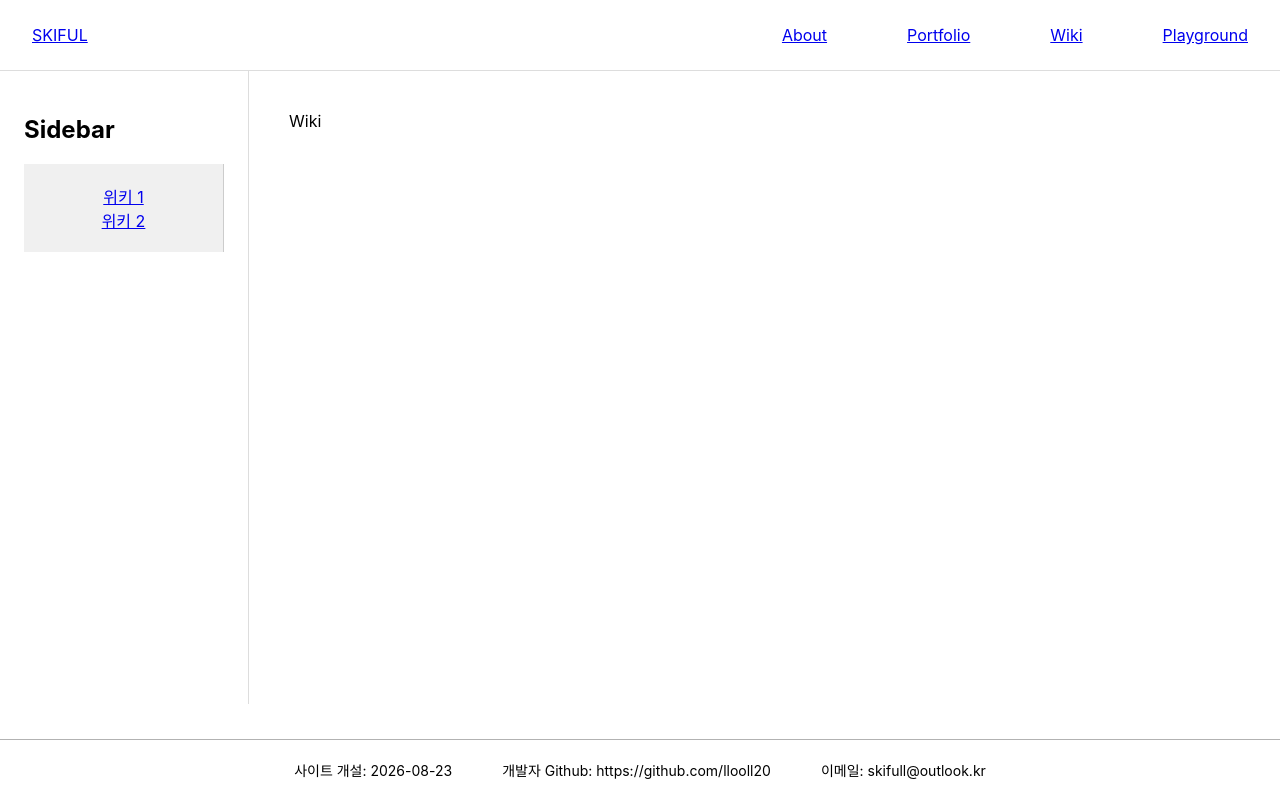
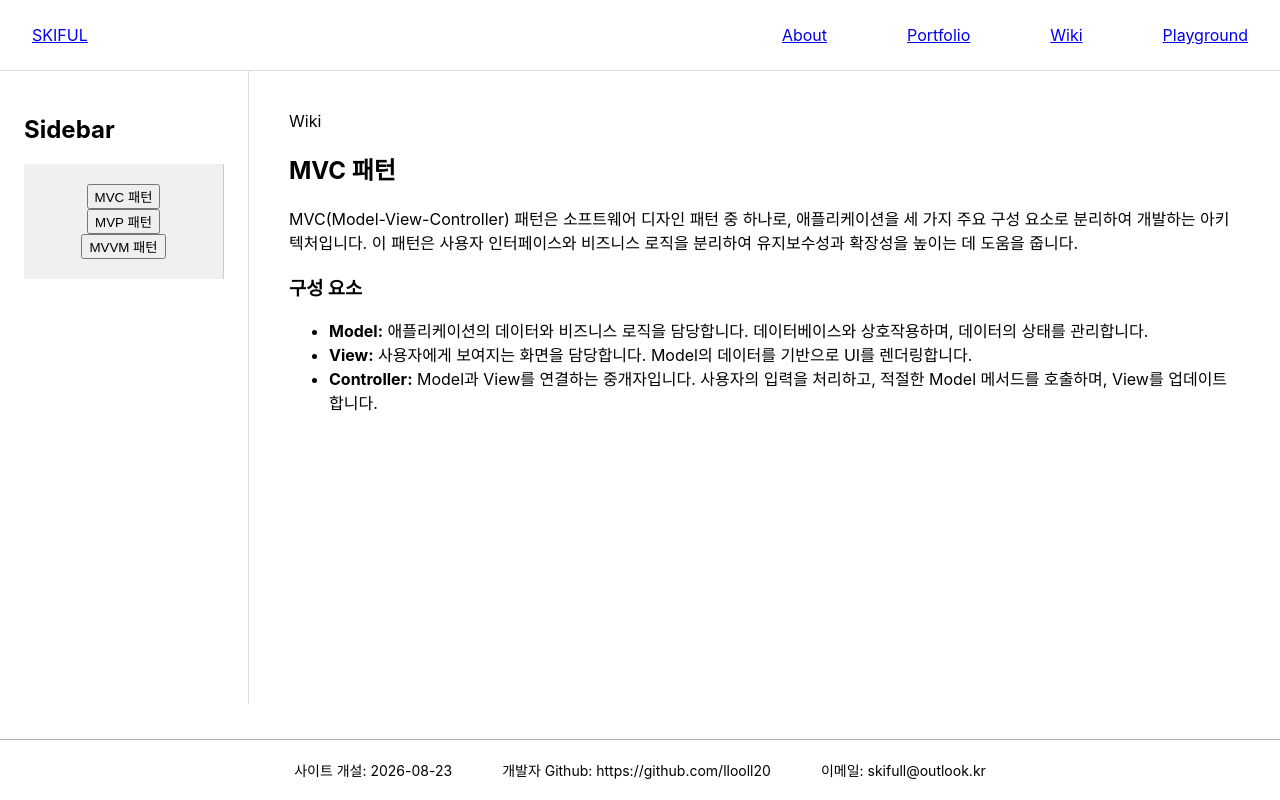
Before and after one commit to llooll20/portfolio_site, a React (Create React App) app in the folder mysite/: page /wiki in a window 1280 px wide. Built offline with nearby package versions, Linux system fonts and the light colour scheme.

Commit message:
하위 content추가, useState로 Wiki_page의 content 연결

```diff
--- a/mysite/src/App.js
+++ b/mysite/src/App.js
@@ -1,8 +1,8 @@
 import "./style/home.css";
 import { BrowserRouter, Routes, Route, Link } from "react-router-dom";
-import Portfolio from "./pages/Portfolio";
+import Portfolio from "./pages/Portfolio/Portfolio";
 import About from "./pages/About";
-import Wiki from "./pages/Wiki";
+import Wiki from "./pages/Wiki/Wiki";
 import Playground from "./pages/Playground";
 
 function Home() {
--- a/mysite/src/components/Layout.jsx
+++ b/mysite/src/components/Layout.jsx
@@ -4,7 +4,7 @@ import Sidebar from "./Sidebar";
 import "../style/Layout.css";
 import { Link } from "react-router-dom";
 
-function Layout({ children, sidebarItems }) {
+function Layout({ children, sidebarItems, onSidebarSelect }) {
   return (
     <div className="layout">
       <header className="site-header">
@@ -20,7 +20,7 @@ function Layout({ children, sidebarItems }) {
       </header>
 
       <div className="page-body">
-        <Sidebar items={sidebarItems} />
+        <Sidebar items={sidebarItems} onSelect={onSidebarSelect} />
         <main className="content">{children}</main>
       </div>
 
--- a/mysite/src/components/Sidebar.jsx
+++ b/mysite/src/components/Sidebar.jsx
@@ -1,15 +1,18 @@
 //페이지용 사이드바
 import "../style/Sidebar.css";
 
-function Sidebar({items}) {
+function Sidebar({items, onSelect}) {
   return (
     <aside className="sidebar">
       <h2>Sidebar</h2>
       <nav className="sidebar-menu">
         {items.map((item) => (
-          <a key={item.id} href={`#${item.id}`}>
+          <button
+            key={item.id}
+            onClick={() => onSelect(item.id)}
+          >
             {item.title}
-          </a>
+          </button>
         ))}
       </nav>
     </aside>
--- a/mysite/src/pages/Portfolio.js
+++ b/mysite/src/pages/Portfolio/Portfolio.js
@@ -1,6 +1,6 @@
 
-import "../style/portfolio.css";
-import Layout from "../components/Layout";
+import "../../style/portfolio.css";
+import Layout from "../../components/Layout";
 
 const portfoliomenu = [
   { id: "profile", title: "이력서 / 소개" },
--- a/mysite/src/pages/Wiki.js
+++ /dev/null
@@ -1,16 +0,0 @@
-import Layout from "../components/Layout";
-const wikimenu = [
-  { id: "wiki1", title: "위키 1" },
-  { id: "wiki2", title: "위키 2" },
-];
-function Wiki() {
-    return (
-        <Layout sidebarItems={wikimenu}>
-            <div className="wiki-page">
-            <div className="wiki-title">Wiki</div>
-            </div>
-        </Layout>
-    );
-}
-
-export default Wiki;
--- /dev/null
+++ b/mysite/src/pages/Wiki/Wiki.js
@@ -0,0 +1,33 @@
+import { useState} from "react";
+
+import Layout from "../../components/Layout";
+
+import MVC from "./Wiki_content/MVC";
+import MVP from "./Wiki_content/MVP";
+import MVVM from "./Wiki_content/MVVM";
+
+
+const wikimenu = [
+  { id: "MVC", title: "MVC 패턴" },
+  { id: "MVP", title: "MVP 패턴" },
+  { id: "MVVM", title: "MVVM 패턴" },
+];
+
+function Wiki() {
+    const [selectedWiki, setSelectedWiki] = useState("MVC");
+    return (
+        <Layout
+        sidebarItems={wikimenu}
+        onSidebarSelect={setSelectedWiki}>
+            <div className="wiki-page">
+            <div className="wiki-title">Wiki
+                {selectedWiki === "MVC" && <MVC />}
+                {selectedWiki === "MVP" && <MVP />}
+                {selectedWiki === "MVVM" && <MVVM />}
+            </div>
+            </div>
+        </Layout>
+    );
+}
+
+export default Wiki;
--- /dev/null
+++ b/mysite/src/pages/Wiki/Wiki_content/MVC.jsx
@@ -0,0 +1,19 @@
+function MVC() {
+    return (
+        <div className="wiki-content">
+            <h2>MVC 패턴</h2>
+            <p>
+                MVC(Model-View-Controller) 패턴은 소프트웨어 디자인 패턴 중 하나로, 애플리케이션을 세 가지 주요 구성 요소로 분리하여 개발하는 아키텍처입니다.
+                이 패턴은 사용자 인터페이스와 비즈니스 로직을 분리하여 유지보수성과 확장성을 높이는 데 도움을 줍니다.
+            </p>
+            <h3>구성 요소</h3>
+            <ul>
+                <li><strong>Model:</strong> 애플리케이션의 데이터와 비즈니스 로직을 담당합니다. 데이터베이스와 상호작용하며, 데이터의 상태를 관리합니다.</li>
+                <li><strong>View:</strong> 사용자에게 보여지는 화면을 담당합니다. Model의 데이터를 기반으로 UI를 렌더링합니다.</li>
+                <li><strong>Controller:</strong> Model과 View를 연결하는 중개자입니다. 사용자의 입력을 처리하고, 적절한 Model 메서드를 호출하며, View를 업데이트합니다.</li>
+            </ul>
+        </div>
+    );
+}
+
+export default MVC;
--- /dev/null
+++ b/mysite/src/pages/Wiki/Wiki_content/MVP.jsx
@@ -0,0 +1,19 @@
+function MVP() {
+    return (
+        <div className="wiki-content">
+            <h2>MVP 패턴</h2>
+            <p>
+                MVC(Model-View-Controller) 패턴은 소프트웨어 디자인 패턴 중 하나로, 애플리케이션을 세 가지 주요 구성 요소로 분리하여 개발하는 아키텍처입니다.
+                이 패턴은 사용자 인터페이스와 비즈니스 로직을 분리하여 유지보수성과 확장성을 높이는 데 도움을 줍니다.
+            </p>
+            <h3>구성 요소</h3>
+            <ul>
+                <li><strong>Model:</strong> 애플리케이션의 데이터와 비즈니스 로직을 담당합니다. 데이터베이스와 상호작용하며, 데이터의 상태를 관리합니다.</li>
+                <li><strong>View:</strong> 사용자에게 보여지는 화면을 담당합니다. Model의 데이터를 기반으로 UI를 렌더링합니다.</li>
+                <li><strong>Controller:</strong> Model과 View를 연결하는 중개자입니다. 사용자의 입력을 처리하고, 적절한 Model 메서드를 호출하며, View를 업데이트합니다.</li>
+            </ul>
+        </div>
+    );
+}
+
+export default MVP;
--- /dev/null
+++ b/mysite/src/pages/Wiki/Wiki_content/MVVM.jsx
@@ -0,0 +1,19 @@
+function MVVM() {
+    return (
+        <div className="wiki-content">
+            <h2>MVVM 패턴</h2>
+            <p>
+                MVC(Model-View-Controller) 패턴은 소프트웨어 디자인 패턴 중 하나로, 애플리케이션을 세 가지 주요 구성 요소로 분리하여 개발하는 아키텍처입니다.
+                이 패턴은 사용자 인터페이스와 비즈니스 로직을 분리하여 유지보수성과 확장성을 높이는 데 도움을 줍니다.
+            </p>
+            <h3>구성 요소</h3>
+            <ul>
+                <li><strong>Model:</strong> 애플리케이션의 데이터와 비즈니스 로직을 담당합니다. 데이터베이스와 상호작용하며, 데이터의 상태를 관리합니다.</li>
+                <li><strong>View:</strong> 사용자에게 보여지는 화면을 담당합니다. Model의 데이터를 기반으로 UI를 렌더링합니다.</li>
+                <li><strong>Controller:</strong> Model과 View를 연결하는 중개자입니다. 사용자의 입력을 처리하고, 적절한 Model 메서드를 호출하며, View를 업데이트합니다.</li>
+            </ul>
+        </div>
+    );
+}
+
+export default MVVM;
```
Also changed, not shown: mysite/src/pages/Portfolio/Portfolio_content/project1.jsx (added).
